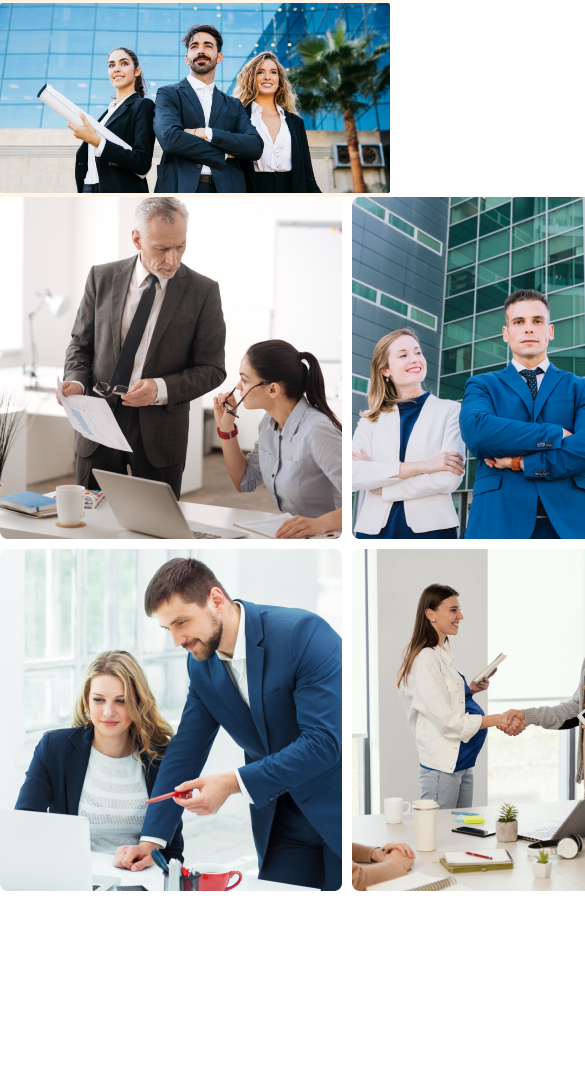
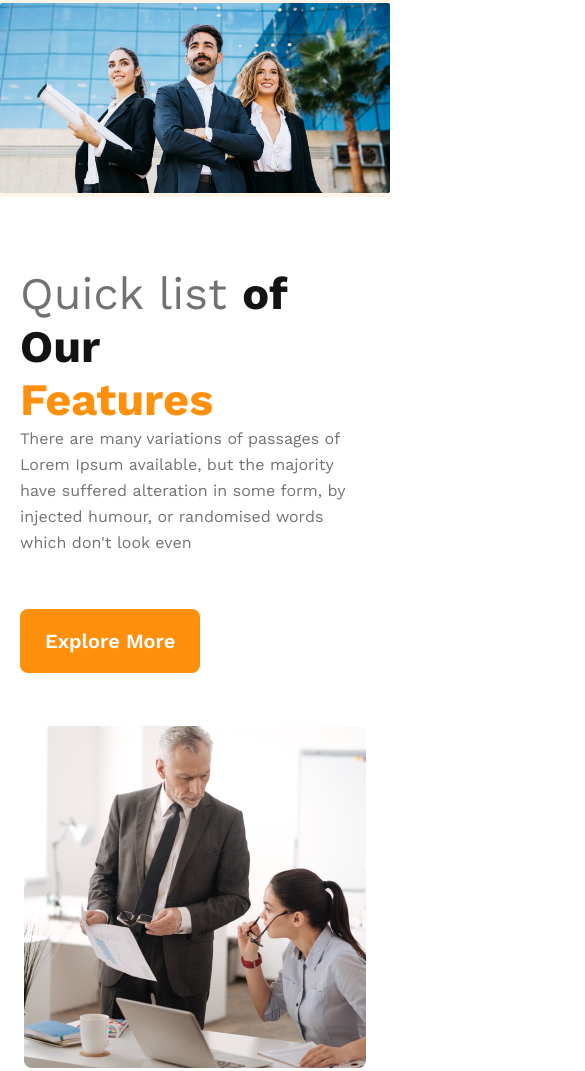
Before and after one commit to GolamRabbani7/g3_architices_web, a plain HTML site: page architices-web/index.html in a window 390 px wide. Shown: the part 584-1655 px from the top of the page, 585 px wide, since content can reach past the window. Before the commit the page ends 1475 px from the top, so only its background shows below. Drawn offline with nearby package versions, Linux system fonts and the light colour scheme; a web font is replaced by a local one.

Commit message:
tems section responsive

```diff
--- a/architices-web/style.css
+++ b/architices-web/style.css
@@ -92,8 +92,8 @@
 
   /* main styles  */
   main {
-      max-width: 1200px;
-      margin: 0 auto;
+      max-width: 1440px;
+      margin: 70px auto;
   }
 
   .teams-container {
@@ -102,7 +102,6 @@
   }
 
   .teams-contant {
-      /* margin: 200px 0px 0px 75px; */
       padding: 0px 70px;
   }
 
@@ -118,13 +117,15 @@
       font-weight: 400;
       line-height: 26px;
   }
-  .of-our{
-    font-weight: bold;
-    color: #131313;
+
+  .of-our {
+      font-weight: bold;
+      color: #131313;
   }
-  .Features{
-    font-weight: bold;
-    color: #FF900E;
+
+  .Features {
+      font-weight: bold;
+      color: #FF900E;
   }
 
   .teams-img-container {
@@ -142,8 +143,10 @@
 
   /* mobail screen  */
   @media screen and (max-width:576px) {
-      nav {
-          flex-direction: column;
+
+      nav,
+      .teams-container {
+          flex-direction: column-reverse;
       }
 
       header,
@@ -156,22 +159,32 @@
           font-size: 2.8rem;
       }
 
-      nav ul {}
+      .teams-img-container{
+
+        grid-template-columns: repeat(1,1fr);
+      }
+
+      .teams-contant {
+        padding: 0px 20px;
+    }
   }
-
 
 
 
   /* teblet or medium devieces   */
   @media screen and (min-width:576px) and (max-width:990px) {
-      nav {
+
+      nav
+      {
           flex-direction: column;
       }
 
       .banner-contant {
           text-align: center;
       }
-
+      .teams-container{
+        flex-direction: column;
+      }
       .banner-title {
           margin-top: 10px;
           font-size: 2.8rem;
```
